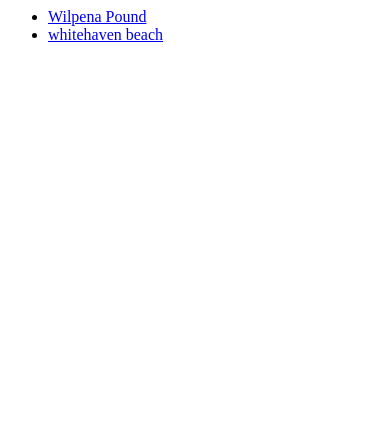
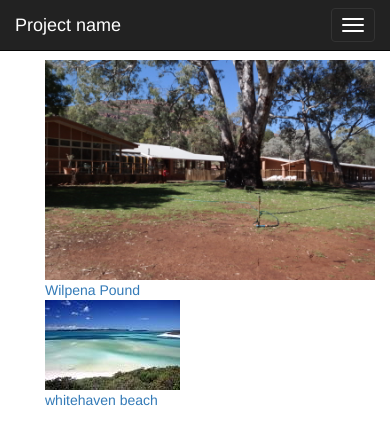
Before and after one commit to saintexupery/askdjango_reboot, a Django app: page /blog/ in a window 390 px wide. Shown: the top 445 px of the page. Run offline with Django 3.2, Linux system fonts and the light colour scheme; data comes from the database, SQL or seed files in the repository; some libraries are stand-ins or nearby versions.

Commit message:
부모 템플릿 지정 / 부트스트랩 적용

```diff
--- /dev/null
+++ b/blog/templates/blog/base.html
@@ -0,0 +1,46 @@
+<!DOCTYPE html>
+<html>
+<head>
+<meta charset="utf-8" />
+<link rel="stylesheet" href="https://maxcdn.bootstrapcdn.com/bootstrap/3.3.6/css/bootstrap.min.css" />
+    <title>Askdjango Blog</title>
+<style>
+body {
+    padding-top: 60px;
+    padding-left: 30px;
+    padding-bottom: 30px;
+}
+</style>
+</head>
+<body>
+    <nav class="navbar navbar-inverse navbar-fixed-top">
+      <div class="container">
+        <div class="navbar-header">
+          <button type="button" class="navbar-toggle collapsed" data-toggle="collapse" data-target="#navbar" aria-expanded="false" aria-controls="navbar">
+            <span class="sr-only">Toggle navigation</span>
+            <span class="icon-bar"></span>
+            <span class="icon-bar"></span>
+            <span class="icon-bar"></span>
+          </button>
+          <a class="navbar-brand" href="#">Project name</a>
+        </div>
+        <div id="navbar" class="collapse navbar-collapse">
+          <ul class="nav navbar-nav">
+            <li class="active"><a href="#">Home</a></li>
+            <li><a href="#about">About</a></li>
+            <li><a href="#contact">Contact</a></li>
+          </ul>
+        </div><!--/.nav-collapse -->
+      </div>
+    </nav>
+
+    <div class="container">
+        <div class="row">
+            <div class="col-sm-12">
+                {% block content %}
+                {% endblock %}
+            </div>
+        </div>
+    </div>
+</body>
+</html>
--- a/blog/templates/blog/index.html
+++ b/blog/templates/blog/index.html
@@ -1,9 +1,16 @@
-<ul>
-    {% for post in post_list %}
-    <li>
-        <a href="{% url 'blog:post_detail' post.pk %}">
-        {{ post.title }}
-        </a>
-    </li>
-    {% endfor %}
-</ul>
+{% extends 'blog/base.html' %}
+
+{% block content %}
+    <div class="row">
+        {% for post in post_list %}
+        <div class="col-sm-4">
+            <img src="{{ post.photo.url }}" style="max-width: 100%;" />
+            <div class="caption">
+                <a href="{% url 'blog:post_detail' post.pk %}">
+                {{ post.title }}
+                </a>
+            </div>
+        </div>
+        {% endfor %}
+    </div>
+{% endblock %}
--- a/blog/templates/blog/post_detail.html
+++ b/blog/templates/blog/post_detail.html
@@ -1,3 +1,6 @@
+{% extends 'blog/base.html' %}
+
+{% block content %}
     <h1>{{post.title}}</h1>
 
     {{ post.created_at }}
@@ -10,3 +13,4 @@
     {{ post.content|linebreaks }}
     <hr/>
     <a href="{% url 'blog:index' %}">글 목록으로</a>
+{% endblock %}
```
Lines whose indentation alone changed are shown as unchanged.
